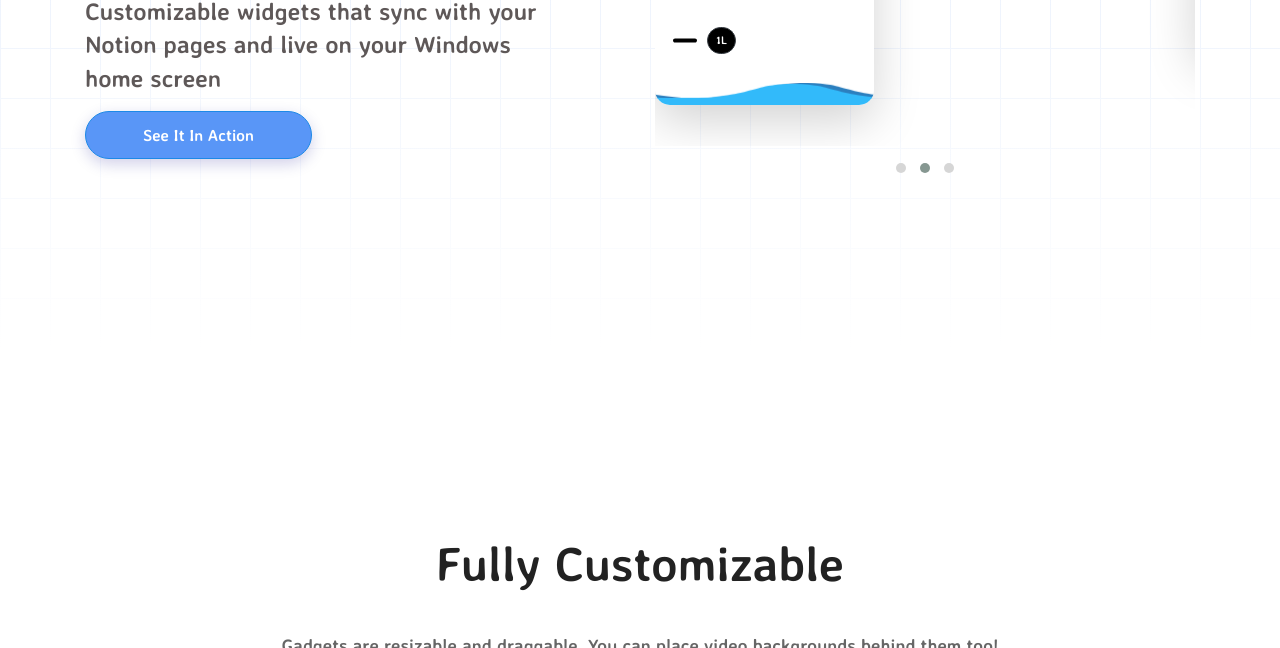
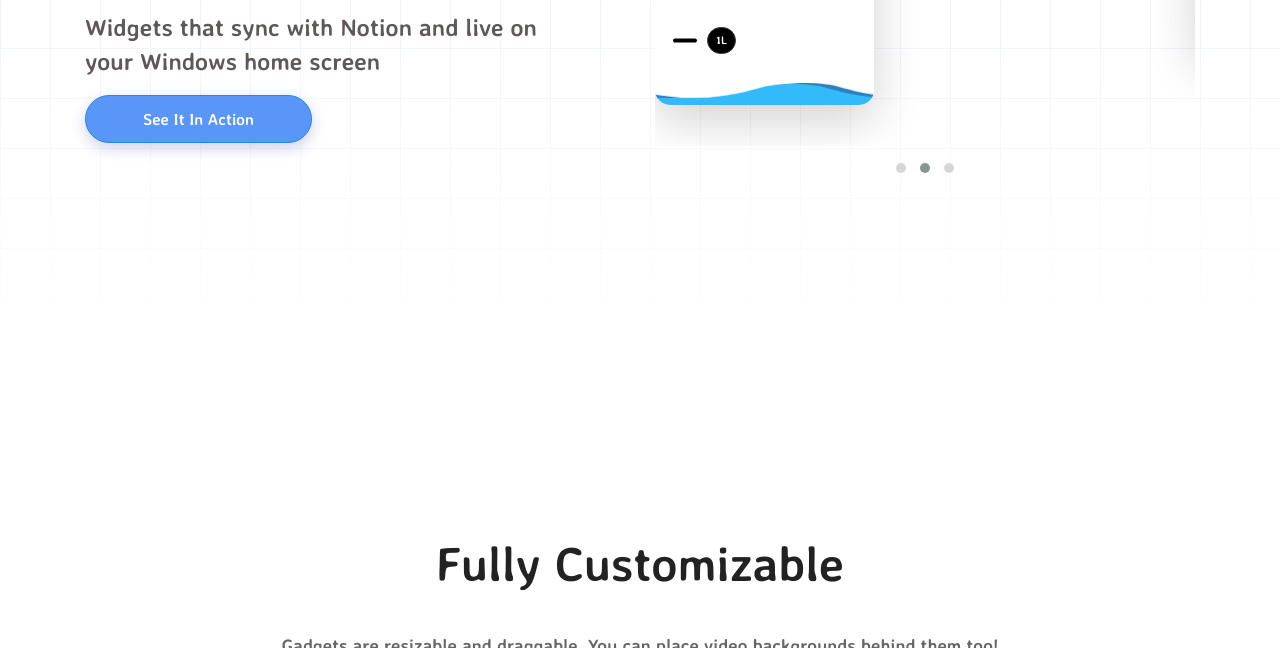
Before and after one commit to chinnuu05/static-site, a plain HTML site: page index.html in a window 1280 px wide. Shown: the part 452-1100 px from the top of the page. Drawn offline with nearby package versions, Linux system fonts and the light colour scheme.

Commit message:
Update index.html

```diff
--- a/index.html
+++ b/index.html
@@ -195,7 +195,7 @@
 
                         <div>
                             <h1 class="f-700 pb-22 mt-2 landing-text">Windows widgets for Notion</h1>
-                            <p>Customizable widgets that sync with your Notion pages and live on your Windows home screen</p>
+                            <p>Widgets that sync with Notion and live on your Windows home screen</p>
 
                         </div>
 
```
